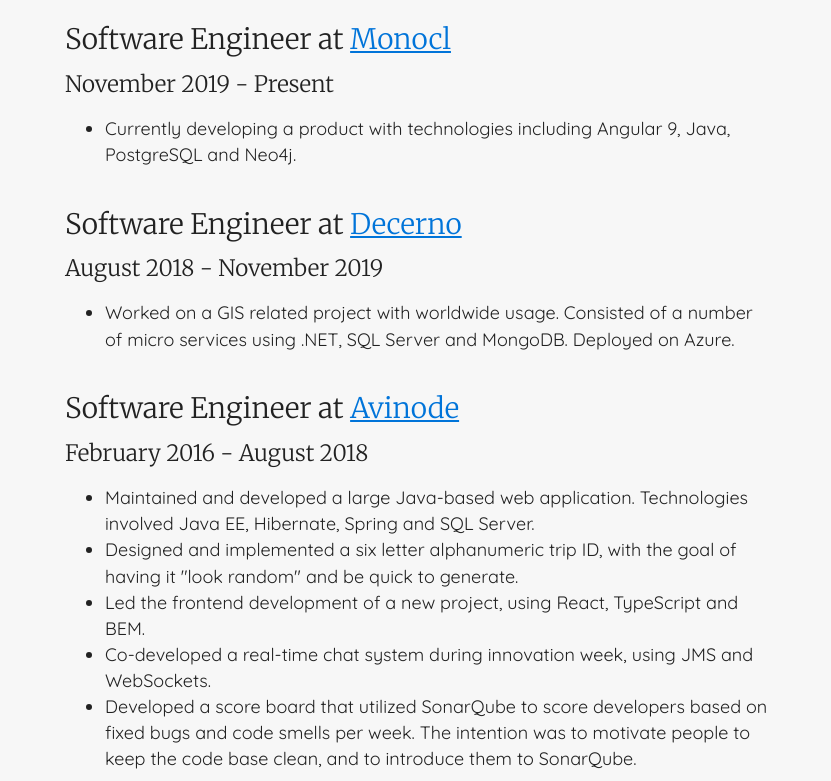
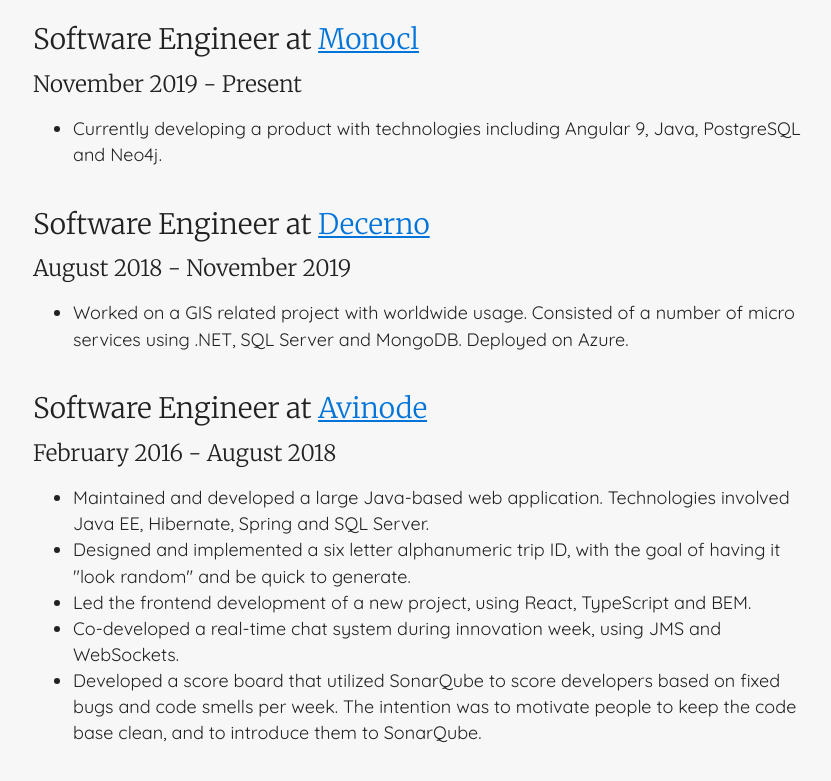
Before and after one commit to hagward/hagward.github.io, a plain HTML site: page index.html in a window 1280 px wide. Shown: the part 195-976 px from the top of the page, without its empty margins (223-1054 px from the left). Drawn offline with nearby package versions, Linux system fonts and the light colour scheme.

Commit message:
Increase page width

```diff
--- a/index.html
+++ b/index.html
@@ -21,7 +21,7 @@
 
       article {
         margin: auto;
-        max-width: 44rem;
+        max-width: 48rem;
       }
 
       h1,
```
